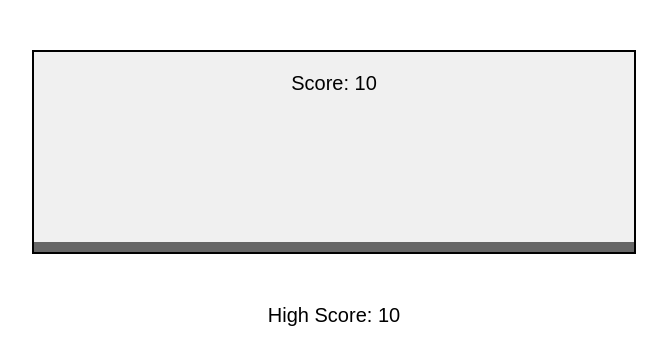
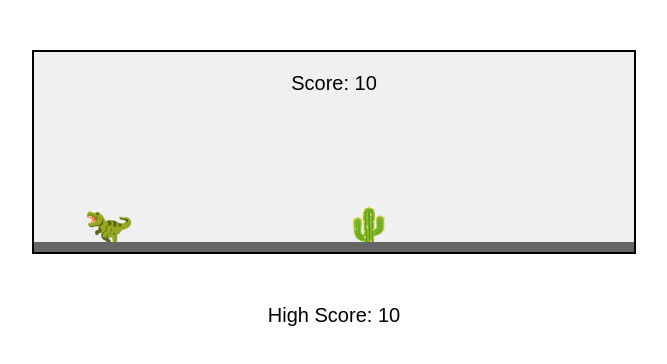
Before and after one commit to SirChip/Dinosaur-game, a plain HTML site: page index.html in a window 1280 px wide. Shown: the whole page, without its empty margins (306-973 px from the left). Drawn offline with Linux system fonts and the light colour scheme.

Commit message:
Update index.html

```diff
--- a/index.html
+++ b/index.html
@@ -8,8 +8,8 @@
 </head>
 <body>
     <div id="gameContainer">
-        <div id="dino"></div>
-        <div id="cactus"></div>
+        <div id="dino">🦖</div>
+        <div id="cactus">🌵</div>
         <div id="ground"></div>
         <p>Score: <span id="score">0</span></p>
     </div>
```
